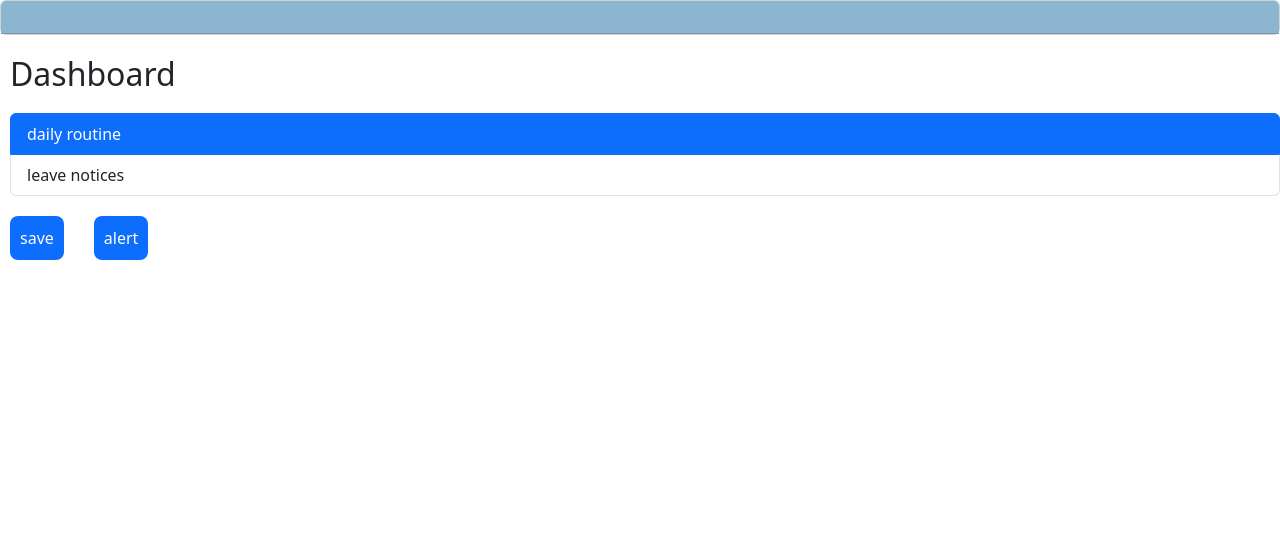
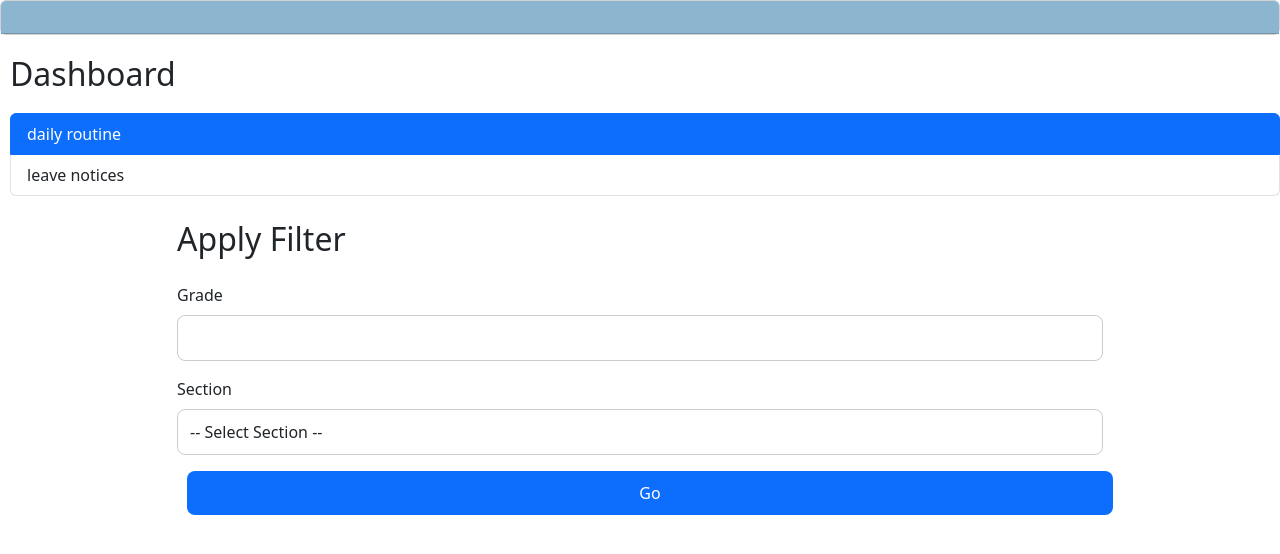
Before and after one commit to vivek874/ReactApp, a React (Vite) app: page /pages/home in a window 1280 px wide. Both pictures are taken after a click on the item "daily routine". Shown: the top 554 px of the page. Built offline with nearby package versions, Linux system fonts and the light colour scheme.

Commit message:
day six pt.2

```diff
--- a/src/components/Alert.tsx
+++ /dev/null
@@ -1,16 +0,0 @@
-import { ReactNode } from "react";
-
-interface AlertProp {
-  children: ReactNode;
-  className?: ReactNode;
-  role?: string;
-
-}
-
-const Alert = (props: AlertProp) => {
-  return <div className="alert alert-primary" >
-    {props.children}
-    </div>;
-};
-
-export default Alert;
--- /dev/null
+++ b/src/components/DailyRoutine.tsx
@@ -0,0 +1,59 @@
+// import React from "react";
+
+const DailyRoutine = () => {
+  return (
+    <div>
+      <div className="container mt-4">
+        <div className="row justify-content-center">
+          <div className="col-md-10">
+            <h2 className="mb-4">Apply Filter</h2>
+            <form >
+              {/* Grade */}
+              <div className="mb-3">
+                <label htmlFor="Grade" className="form-label">
+                  Grade
+                </label>
+                <input
+                  type="number"
+                  className="form-control"
+                  id="Grade"
+                  name="Grade"
+                //   value={formData.Grade}
+                //   onChange={handleChange}
+                  min="1"
+                  max="10"
+                  required
+                />
+              </div>
+
+              {/* Section */}
+              <div className="mb-3">
+                <label htmlFor="Section" className="form-label">
+                  Section
+                </label>
+                <select
+                  className="form-control"
+                  id="Section"
+                  name="Section"
+                //   value={formData.Section}
+                //   onChange={handleChange}
+                  required
+                >
+                  <option value="">-- Select Section --</option>
+                  <option value="A">A</option>
+                  <option value="B">B</option>
+                </select>
+              </div>
+
+              <button type="submit" className="btn btn-primary w-100">
+                Go
+              </button>
+            </form>
+          </div>
+        </div>
+      </div>
+    </div>
+  );
+};
+
+export default DailyRoutine;
--- a/src/pages/Home.tsx
+++ b/src/pages/Home.tsx
@@ -1,44 +1,24 @@
 import { useState } from "react";
+import DailyRoutine from "../components/DailyRoutine";
 import ListGroup from "../components/ListGroup";
-import Button from "../components/button";
-import Alert from "../components/Alert";
 
 const Home = () => {
   const items = ["daily routine", "leave notices"];
-    const [showAlert, setShowAlert] = useState(false);
+  const[selecteditem, setSelectedItem]=useState<string | null>(null);
 
-    const handleSelectItem = (item: string) => {
-        console.log(item);
-    };
 
-    const handleSave = () => {
-        alert("saved");
-    };
 
   return (
+    <>
         <div>
-
           <ListGroup
             items={items}
             heading="Dashboard"
-                onSelectItem={handleSelectItem}
+            onSelectItem={setSelectedItem}
           />
-            <Button onClick={handleSave}>save</Button>
-
-            {showAlert && (
-                <Alert>
-                    <button
-                        type="button"
-                        className="btn-close"
-                        aria-label="Close"
-                        onClick={() => setShowAlert(false)}
-                    ></button>
-                    alert
-                </Alert>
-            )}
-
-            <Button onClick={() => setShowAlert(true)}> alert</Button>
+          {selecteditem == 'daily routine' && <DailyRoutine></DailyRoutine>}
         </div>
+    </>
   );
 };
 
```
Also changed, not shown: src/components/AssignMarks.tsx (+4 -4 lines), src/pages/Student.tsx (deleted, +0 -9 lines). Lines whose indentation alone changed are shown as unchanged.
